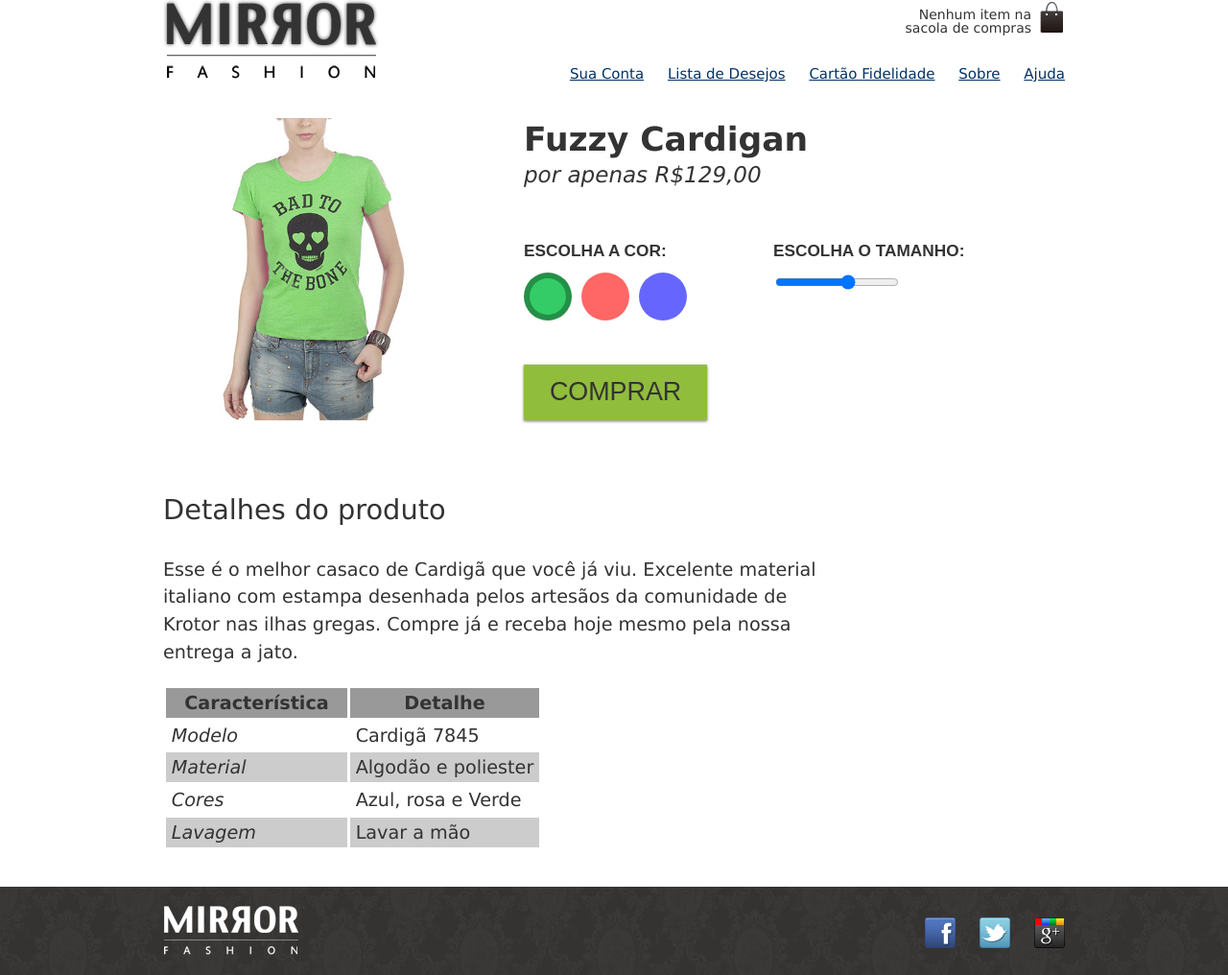
After one commit to gpdmartins/httpcss, a PHP site: page /produto.php in a window 1280 px wide. The commit adds this page. Shown: the whole page at 96% size. Run offline with PHP 8.4, Linux system fonts and the light colour scheme.

Commit message:
pagina produto e estilos

```diff
--- /dev/null
+++ b/mirrorfashion/cabecalho.php
@@ -0,0 +1,30 @@
+<!DOCTYPE html>
+<html>
+    <head>
+        <title><?php print $cabecalho_title; ?></title>
+        <meta charset="utf-8">
+        <link rel="stylesheet" href="css/reset.css">
+        <link rel="stylesheet" href="css/estilos.css">
+        <meta name="viewport" content="width=device-width">
+        <link rel="stylesheet" href="css/mobile.css" media="(max-width: 939px)">
+        <?php print @$cabecalho_css; ?>
+    </head>
+
+<body>
+<header class="container">
+  <h1>
+    <img src="img/logo.png" alt="Mirror Fashion">
+  </h1>
+  <p class="sacola">
+  Nenhum item na sacola de compras
+  </p>
+  <nav class="menu-opcoes">
+  <ul>
+    <li><a href="#">Sua Conta</a></li>
+    <li><a href="#">Lista de Desejos</a></li>
+    <li><a href="#">Cartão Fidelidade</a></li>
+    <li><a href="sobre.php">Sobre</a></li>
+    <li><a href="#">Ajuda</a></li>
+  </ul>
+  </nav>
+  </header>
--- a/mirrorfashion/css/estilos.css
+++ b/mirrorfashion/css/estilos.css
@@ -121,10 +121,12 @@ header {
 
 .novidades {
     background-color: #f5dcdc;
+    background: linear-gradient(#f5dcdc, #bebef4);
 }
 
 .mais-vendidos {
     background-color: #dcdcf5;
+    background: linear-gradient(#dcdcf5, #f4bebe);
 
 }
 
@@ -196,3 +198,27 @@ footer .container {
     padding-right: 5px;
     opacity: 0.4;
 }
+.painel{
+    border-radius: 4px;
+    box-shadow: inset 1px 1px 4px #999;
+}
+.painel h2 {
+    text-shadow: 3px 3px 2px rgba(255,255,255,0.8);
+}
+
+.busca {
+    border-top-left-radius: 4px;
+    border-top-right-radius: 4px;
+}
+.painel li:hover {
+    background-color: rgba(255,255,255,0.8);
+    box-shadow: 0 0 5px #333;
+    transition: 0.7s ease-in;
+    transform: scale(1.2) rotate(-5deg);
+}
+.painel li:nth-child(2n):hover {
+    transform: scale(1.2) rotate(5deg);
+}
+.painel li {
+    transition: 0.7s ease-out;
+}
--- /dev/null
+++ b/mirrorfashion/css/mobile.css
@@ -0,0 +1,77 @@
+.container {
+    width: 96%;
+
+}
+header h1 {
+    text-align: center;
+
+}
+
+header h1 img {
+    max-width: 100%;
+}
+.sacola{
+    display: none;
+}
+.menu-opcoes {
+    position: static;
+    text-align: center;
+}
+.menu-opcoes ul li {
+    display: inline-block;
+    margin: 5px;
+}
+.busca, .menu-departamentos, .destaque img {
+    margin-right: 0;
+    width: 100%;
+}
+
+.painel {
+    width: auto;
+}
+.painel li{
+    width: 30%;
+}
+.painel img {
+    width: 100%
+}
+@media (min-width: 480px){
+    header h1{
+        margin: 5px 0;
+    }
+    .menu-departamentos {
+        padding-bottom: 10px;
+        margin-bottom: 10px;
+    }
+    .menu-departamentos nav > ul {
+        -webkit-column-count: 2;
+        -moz-column-count: 2;
+        column-count: 2;
+    }
+}
+@media (min-width: 720px){
+    header h1 {
+        text-align: left;
+    }
+    .menu-opcoes {
+        position: absolute;
+    }
+    .sacola {
+        display: block;
+    }
+    .painel li {
+        width: 15%;
+    }
+    .busca, .menu-departamentos {
+        margin-right: 1%;
+    }
+    .menu-departamentos nav > ul {
+    -webkit-column-count: 1;
+       -moz-column-count: 1;
+            column-count: 1;
+  }
+  .destaque img {
+    width: 69%;
+  }
+
+}
--- /dev/null
+++ b/mirrorfashion/css/produto.css
@@ -0,0 +1,198 @@
+@media (min--moz-device-pixel-ratio:0){
+fieldset {
+    display: table-column;
+}
+} /* o max-width nao funfa no firefox, entao precisamos dar o table-column, porem quebra o ie, aí o media querie limita soh ao ff */
+
+.cores label:after{
+    content: '';
+    display: block;
+
+    border-radius: 50%;
+    width: 50px;
+    height: 50px;
+    border: 6px solid rgba(0,0,0,0);
+    transition: 1s;
+}
+
+label[for=verde]:after {
+    background-color: #33cc66;
+    left: 0;
+}
+label[for=rosa]:after {
+    background-color: #ff6666;
+    left: 60px;
+}
+label[for=azul]:after {
+    background-color: #6666FF;
+    left: 120px;
+}
+
+.cores input:checked + label:after {
+    border: 6px solid rgba(0,0,0,0.3);
+}
+
+.cores label:after {
+    -moz-box-sizing: border-box;
+         box-sizing: border-box;
+}
+.cores input[type=radio] {
+    display: none;
+}
+.cores input:not(:checked) + label img {
+    display: none;
+}
+
+.cores label:after {
+    position: absolute;
+}
+
+.cores {
+    position: relative;
+    padding-top: 90px;
+}
+
+.cores label:after {
+    position:absolute;
+    top: 30px;
+}
+
+.cores label img {
+    display: block;
+    max-width: 100%;
+}
+
+.produto {
+    color: #333;
+    line-height: 1.3;
+    margin-top: 2em;
+}
+
+.produto h1 {
+    font-size: 1.8em;
+    font-weight: bold;
+}
+
+.produto p {
+    font-size: 1.2em;
+    font-style: italic;
+    margin-bottom: 1em;
+}
+
+.produto legend {
+    display: block;
+    font: bold 0.9em/2.5 Arial;
+    text-transform: uppercase;
+}
+
+.comprar {
+    background: #91bd3c;
+    border: none;
+    color: #333;
+
+    font-size: 1.4em;
+    text-transform: uppercase;
+
+    box-shadow: 0 1px 3px #777;
+
+    display: block;
+    padding: 0.5em 1em;
+    margin: 1em 0;
+}
+.cores label:hover:after {
+    border: 6px solid rgba(0,0,0,0.1);
+}
+/* design para telas maiores (desk) */
+@media (min-width: 630px) {
+    .produto {
+        /* a foto vai se posicionar absolutamente com relaçao a este elemento,
+        por isso preciso estar posicionado */
+        position: relative;
+
+        /* deixo 40% de espaco em branco na esquerda para foto ocupar */
+        padding-left: 40%;
+
+    }
+    .cores {
+        position: static;
+        padding: 0;
+    }
+    .cores legend {
+        position: static;
+    }
+    .cores label img {
+        position: absolute;
+        top: 0;
+        left: 0;
+    }
+    .cores label:after {
+        position: static;
+        float: left;
+    }
+
+    .cores label img {
+        max-width: 35%;
+        max-height: 100%;
+    }
+
+    .produto {
+        font-size: 1.2em;
+    }
+
+    .cores label:after {
+        margin-right: 10px;
+    }
+    fieldset {
+        display: inline-block;
+        vertical-align: top;
+
+        margin: 1em 0;
+        min-width: 200px;
+        width: 45%;
+    }
+}
+
+.detalhes {
+    padding: 2em 0;
+}
+.detalhes h2 {
+    font-size: 1.5em;
+    line-height: 2;
+}
+.detalhes p {
+    margin: 1em 0;
+    font-size: 1em;
+    line-height: 1.5;
+    max-width: 36em;
+}
+
+@media (min-width: 500px) {
+    .detalhes {
+        font-size: 1.2em;
+    }
+}
+
+table {
+    border-spacing: 0.2em;
+    border-collapse: separate;
+}
+thead {
+    background-color: #999;
+
+}
+thead th {
+    font-weight: bold;
+    padding: 0.3em 1em;
+    text-align: center;
+
+}
+td {
+    padding: 0.3em;
+
+}
+tr:nth-child(2n) {
+    background-color: #ccc;
+}
+td:first-child {
+    font-style: italic;
+}
--- /dev/null
+++ b/mirrorfashion/produto.php
@@ -0,0 +1,79 @@
+
+<body>
+    <?php
+    $cabecalho_css = '<link rel="stylesheet" href="css/produto.css">';
+     $cabecalho_title = "Produto da Mirror Fashion";
+     include("cabecalho.php"); ?>
+<!-- conteudo da pagina produto -->
+<div class="produto-back"> <!-- div para colocar o fundo -->
+    <div class="container">
+        <div class="produto">
+            <h1>Fuzzy Cardigan</h1>
+            <p>por apenas R$129,00</p>
+            <form>
+                <fieldset class="cores">
+                    <legend>Escolha a cor:</legend>
+                    <input type="radio" name="cor" value="verde" id="verde" checked>
+                    <label for="verde">
+                        <img src="img/produtos/foto2-verde.png" alt="verde">
+                    </label>
+                    <input type="radio" name="cor" value="rosa" id="rosa">
+                    <label for="rosa">
+                        <img src="img/produtos/foto2-rosa.png" alt="rosa">
+                    </label>
+                    <input type="radio" name="cor" value="azul" id="azul">
+                        <label for="azul">
+                            <img src="img/produtos/foto2-azul.png" alt="azul">
+                        </label>
+                </fieldset>
+                <fieldset class="tamanhos">
+                    <legend>Escolha o tamanho:</legend>
+
+                    <input type="range" min="36" max="46" value="42" step="2"
+                    name="tamanho" id="tamanho">
+                </fieldset>
+
+                <input type="submit" class="comprar" value="Comprar">
+            </form>
+        </div>
+        <div class="detalhes">
+            <h2>Detalhes do produto</h2>
+
+            <p>Esse é o melhor casaco de Cardigã que você já viu. Excelente
+             material italiano com estampa desenhada pelos artesãos da
+              comunidade de Krotor nas ilhas gregas. Compre já e receba hoje mesmo pela nossa entrega a jato.</p>
+
+            <table>
+                <thead>
+                    <tr>
+                        <th>Característica</th>
+                        <th>Detalhe</th>
+                    </tr>
+                </thead>
+                <tbody>
+                    <tr>
+                        <td>Modelo</td>
+                        <td>Cardigã 7845</td>
+                    </tr>
+                    <tr>
+                        <td>Material</td>
+                        <td>Algodão e poliester</td>
+                    </tr>
+                    <tr>
+                        <td> Cores</td>
+                        <td>Azul, rosa e Verde</td>
+                    </tr>
+                    <tr>
+                        <td>Lavagem</td>
+                        <td>Lavar a mão</td>
+                    </tr>
+                </tbody>
+            </table>
+
+        </div>
+
+    </div>
+</div>
+    <?php include("rodape.php"); ?>
+</body>
+</html>
--- /dev/null
+++ b/mirrorfashion/rodape.php
@@ -0,0 +1,10 @@
+<footer>
+  <div class="container">
+  <img src="img/logo-rodape.png" alt="Logo Mirror Fashion">
+  <ul class="social">
+  <li><a href="http://facebook.com/mirrorfashion">Facebook</a></li>
+  <li><a href="http://twitter.com/mirrorfashion">Twitter</a></li>
+  <li><a href="http://plus.google.com/mirrorfashion">Google+</a></li>
+  </ul>
+   </div>
+  </footer>
```
Also changed, not shown: mirrorfashion/css/sobre.css (+33 -0 lines), mirrorfashion/index.php (renamed from mirrorfashion/index.html, +10 -4 lines), mirrorfashion/sobre.php (renamed from mirrorfashion/sobre.html, +7 -45 lines).
